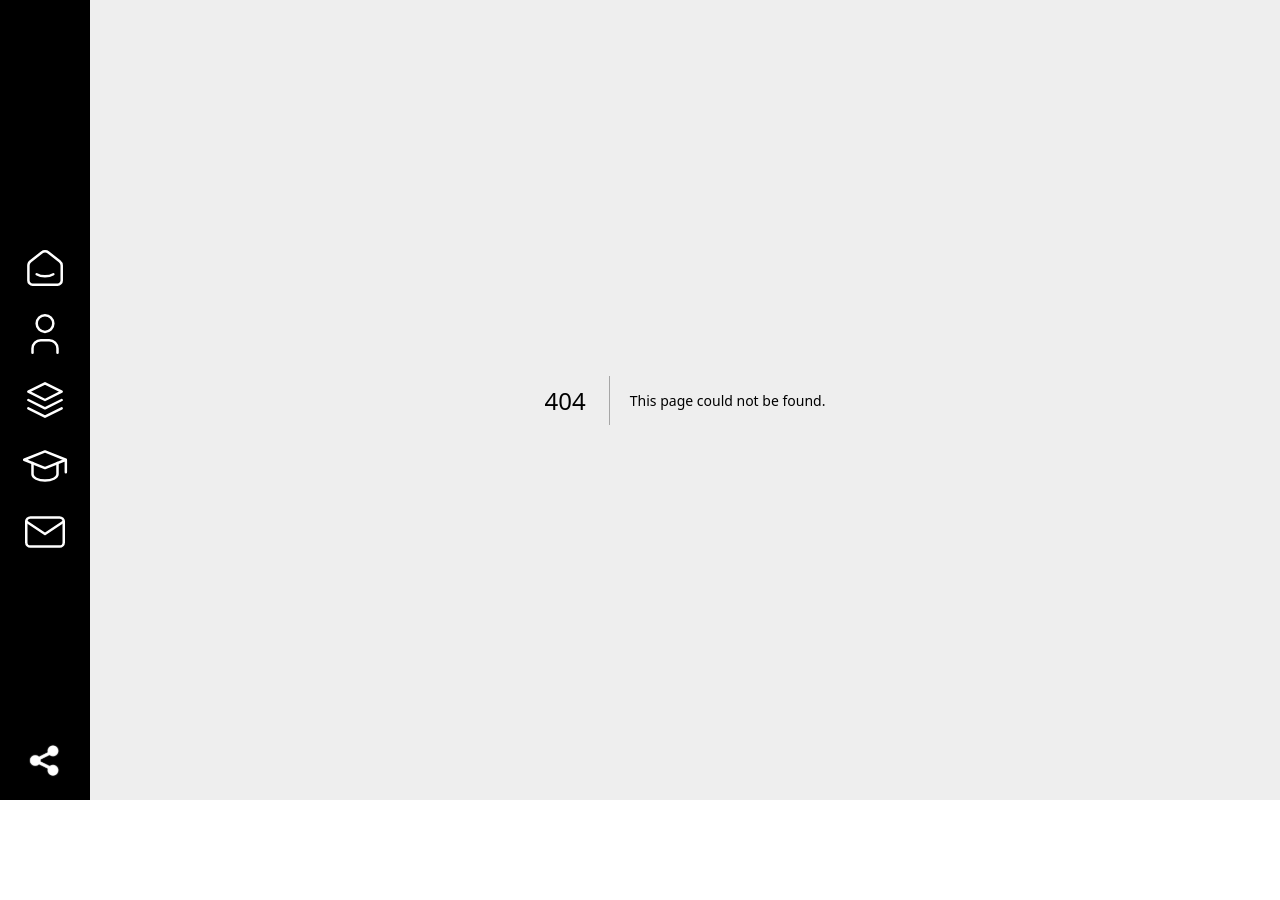
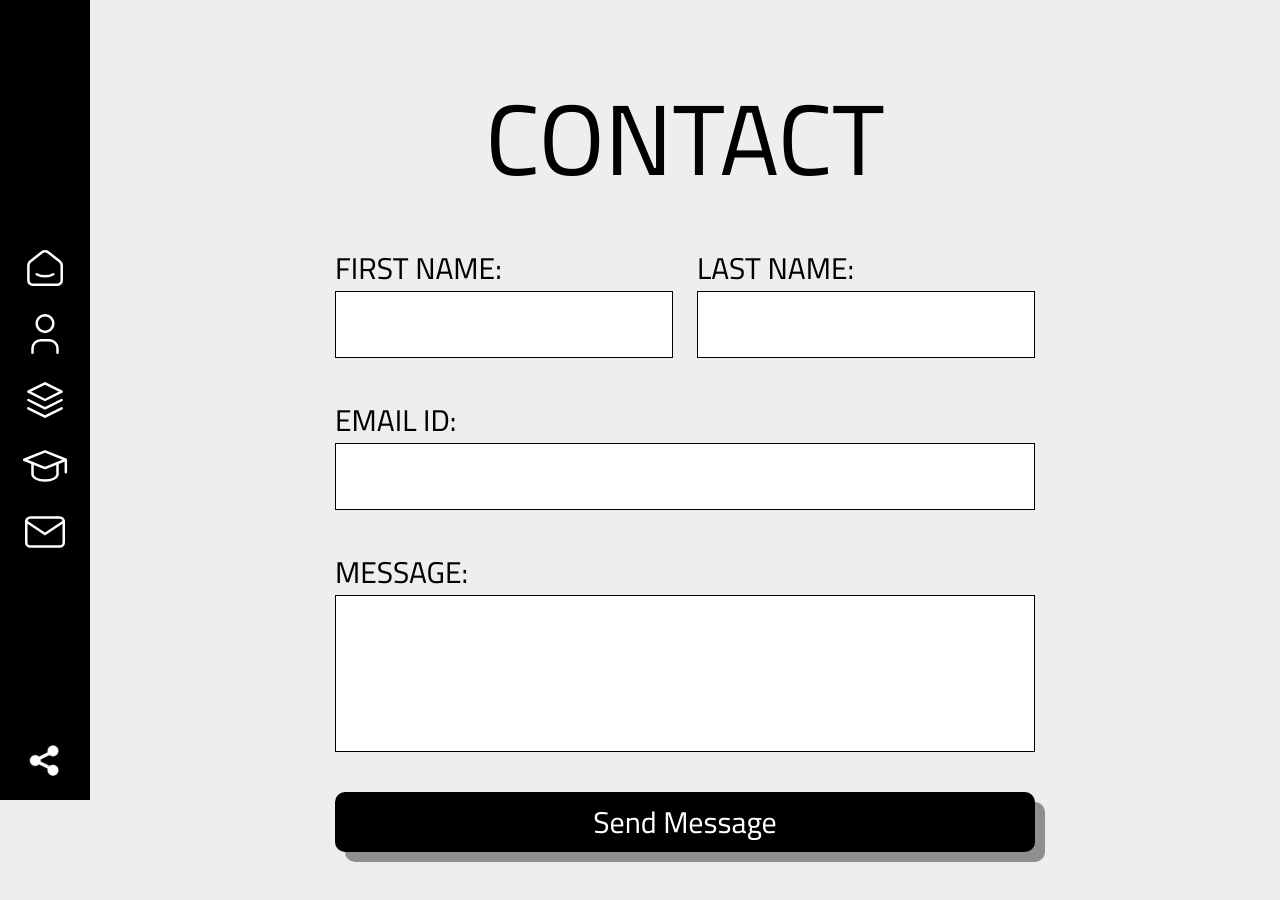
Before and after one commit to hdito/simple-portfolio, a Next.js app: page /contact in a window 1280 px wide. Before the commit this address had no page. Shown: the top 900 px of the page. Before the commit the page ends 800 px from the top, so only its background shows below. Built offline with nearby package versions, Linux system fonts and the light colour scheme.

Commit message:
Create Contact page

```diff
--- /dev/null
+++ b/src/pages/contact.tsx
@@ -0,0 +1,53 @@
+import { cairo } from "@/fonts/cairo";
+import ContactStyles from "@/styles/Contact.module.scss";
+
+export default function Contact() {
+  return (
+    <main className={`${cairo.className} ${ContactStyles.contact}`}>
+      <h1 className={ContactStyles.contact__header}>Contact</h1>
+      <form className={ContactStyles.contact__form}>
+        <div className={ContactStyles["contact__form__name-container"]}>
+          <label
+            className={`${ContactStyles["contact__form__name-container__field"]} ${ContactStyles.contact__form__label}`}
+          >
+            <span>First name:</span>
+            <input
+              className={ContactStyles.contact__form__field}
+              type="text"
+              name="firstName"
+            />
+          </label>
+          <label
+            className={`${ContactStyles["contact__form__name-container__field"]} ${ContactStyles.contact__form__label}`}
+          >
+            <span>Last name:</span>
+            <input
+              className={ContactStyles.contact__form__field}
+              type="text"
+              name="firstName"
+            />
+          </label>
+        </div>
+        <label className={ContactStyles.contact__form__label}>
+          <span>Email ID:</span>
+          <input
+            className={ContactStyles.contact__form__field}
+            type="text"
+            name="firstName"
+          />
+        </label>
+        <label className={ContactStyles.contact__form__label}>
+          <span>Message:</span>
+          <textarea
+            rows={3}
+            className={`${ContactStyles.contact__form__field} ${ContactStyles["contact__form__field--textarea"]}`}
+            name="message"
+          />
+        </label>
+        <button className={ContactStyles.contact__form__button}>
+          Send Message
+        </button>
+      </form>
+    </main>
+  );
+}
--- /dev/null
+++ b/src/styles/Contact.module.scss
@@ -0,0 +1,75 @@
+.contact {
+  padding: 36px;
+
+  &__header {
+    text-transform: uppercase;
+    font-size: 50px;
+    margin-bottom: 32px;
+    text-align: center;
+  }
+
+  &__form {
+    display: flex;
+    width: 100%;
+    flex-direction: column;
+    gap: 40px;
+
+    &__field {
+      border: 1.5px solid black;
+      padding: 10px;
+      min-width: 0;
+      width: 100%;
+
+      &--textarea {
+        resize: none;
+      }
+    }
+
+    &__label {
+      text-transform: uppercase;
+      font-size: 20px;
+      display: flex;
+      flex-direction: column;
+    }
+
+    &__name-container {
+      display: flex;
+      gap: 24px;
+
+      &__field {
+        flex: 1;
+      }
+    }
+
+    &__button {
+      background-color: black;
+      color: white;
+      height: 60px;
+      font-size: 30px;
+    }
+  }
+}
+
+@media (min-width: 1280px) {
+  .contact {
+    padding: 64px;
+
+    &__header {
+      font-size: 100px;
+    }
+
+    &__form {
+      margin: auto;
+      max-width: 700px;
+
+      &__label {
+        font-size: 30px;
+      }
+
+      &__button {
+        border-radius: 10px;
+        box-shadow: 10px 10px 0px rgba(0, 0, 0, 0.4);
+      }
+    }
+  }
+}
```
